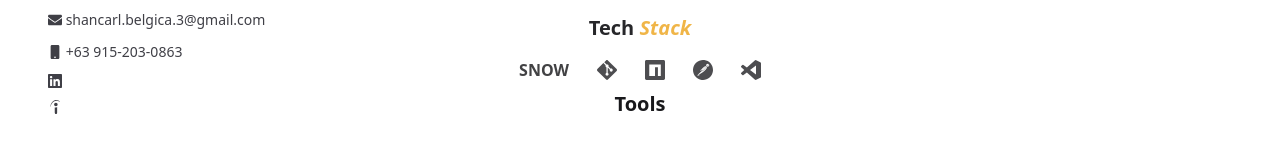
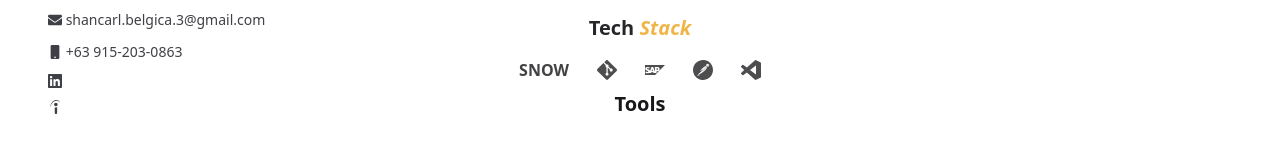
Before and after one commit to dickheadph/beta, a React (Vite) app: page / in a window 1280 px wide. Shown: the part 526-676 px from the top of the page. Built offline with nearby package versions, Linux system fonts and the light colour scheme; no server answers.

Commit message:
Update Stack.jsx
Use SAP

```diff
--- a/src/Components/Stack.jsx
+++ b/src/Components/Stack.jsx
@@ -143,7 +143,7 @@ function Stack() {
               <SiGit className='tool' />
             </li>
             <li>
-              <SiNpm className='tool' />
+              <SiSap className='tool' />
             </li>
             <li>
               <SiPostman className='tool' />
```
